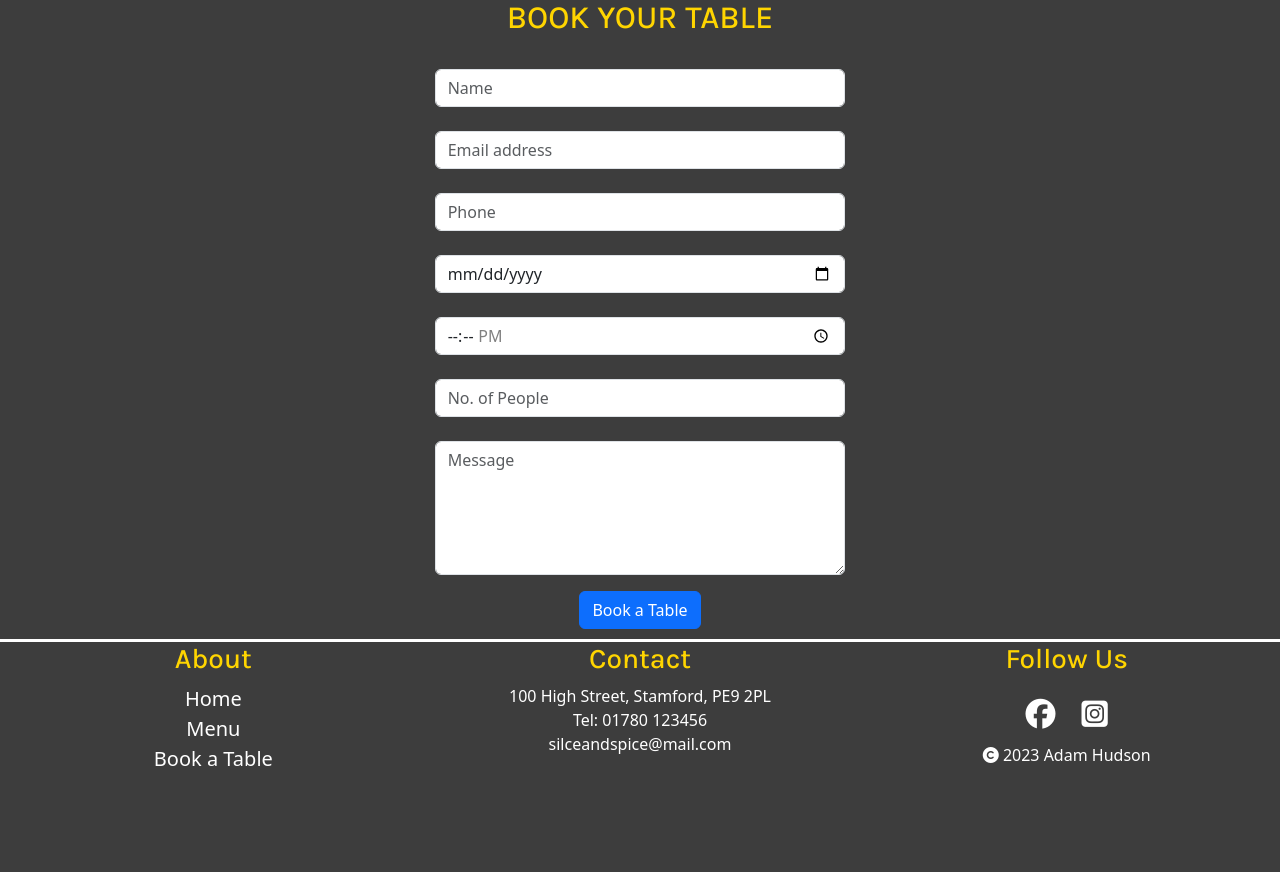
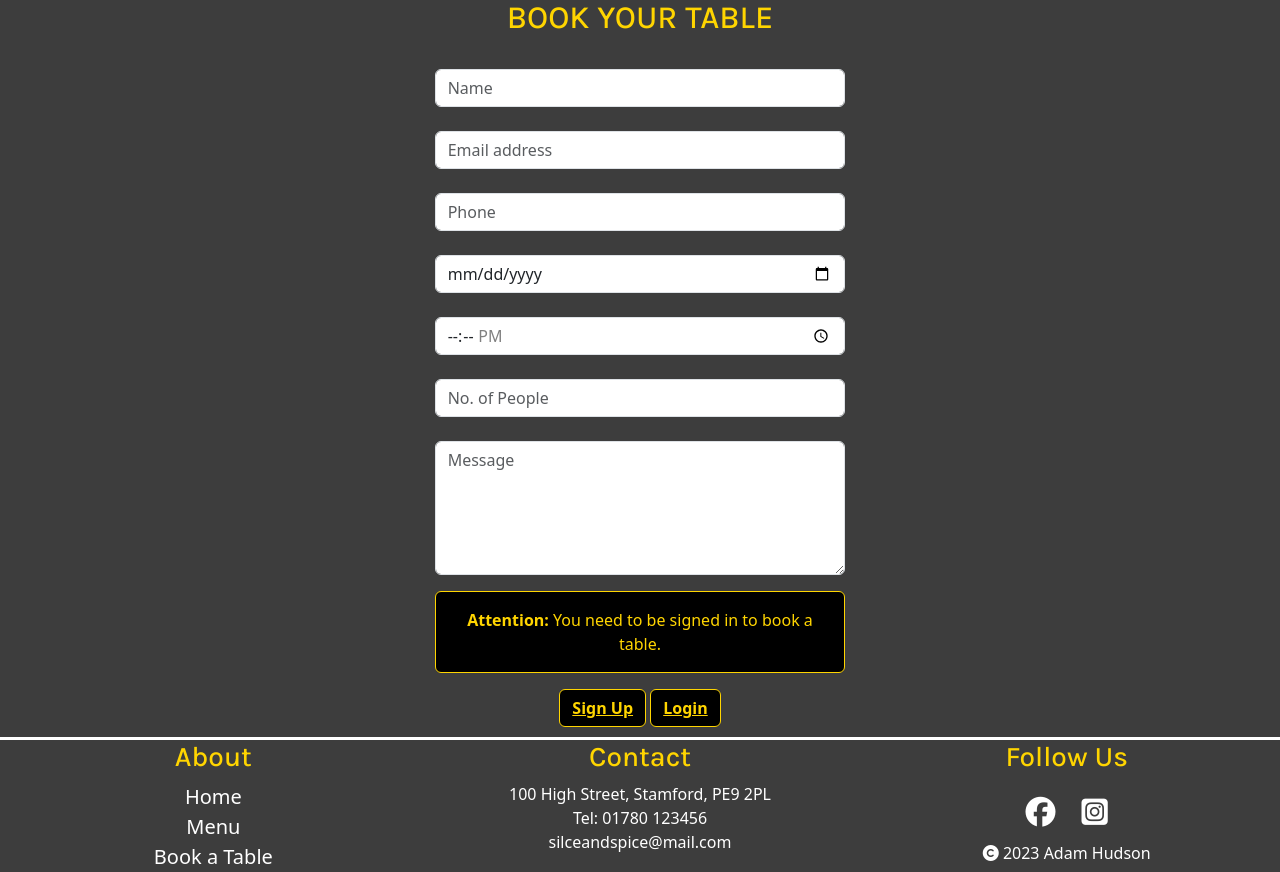
Before and after one commit to Huddy2022/slice_of_spice, a Django app: page /reservations in a window 1280 px wide. Shown: the part 401-1273 px from the top of the page. Before the commit the page ends 1167 px from the top, so only its background shows below. Run offline with Django 3.2, Linux system fonts and the light colour scheme; some libraries are stand-ins or nearby versions; grey boxes are pictures that could not be loaded.

Commit message:
add authentification to be able to book a table and add username as a welcome when signed in

```diff
--- a/booking/models.py
+++ b/booking/models.py
@@ -16,7 +16,7 @@ class Booking(models.Model):
 
 class Table(models.Model):
     number_of_people = models.IntegerField()
-    table_number = models.CharField(max_length=30)
+    table_number = models.IntegerField(unique=True)
 
     def __int__(self):
         return self.table_number
--- a/static/css/style.css
+++ b/static/css/style.css
@@ -93,6 +93,22 @@ body p,span {
     color: #ffd500;
 }
 
+.yellow-button {
+    background-color: black;
+    border-color: #ffd500;
+    color: #ffd500;
+}
+
+.yellow-button a {
+    color: #ffd500;
+}
+
+.alert-info {
+    background-color: black;
+    color: #ffd500;
+    border-color: #ffd500;
+}
+
 /* gallery */
 #gallery {
     margin-top: 150px;
--- a/templates/base.html
+++ b/templates/base.html
@@ -46,7 +46,9 @@
                         <a class="nav-link nav" href="#contact">Contact</a>
                         <a class="nav-link nav" href="/gallery">Gallery</a>
                         {% if user.is_authenticated %}
+                        <a class="nav-link nav" href="#">Welcome {{ user.username }}</a>
                         <a class="nav-link nav" href="{% url 'account_logout' %}">Logout</a>
+                        <a class="nav-link nav" href="https://8000-huddy2022-sliceofspice-724f0pui3mj.ws-eu92.gitpod.io/admin/">Admin User</a>
                         {% else %}
                         <a class="nav-link nav" href="{% url 'account_signup' %}">Sign Up</a>
                         <a class="nav-link nav" href="{% url 'account_login' %}">Login</a>
--- a/templates/reservations.html
+++ b/templates/reservations.html
@@ -17,30 +17,39 @@
                 <h2>BOOK YOUR TABLE</h2>
                 <div class="mb-3">
                     <label for="name" class="form-label"></label>
-                        <input type="text" name="name" id="name" class="form-control" placeholder="Name" data-rule="minlen:4"
-                        data-msg="Please enter at least 4 chars">
+                    <input type="text" name="name" id="name" class="form-control" placeholder="Name"
+                        data-rule="minlen:4" data-msg="Please enter at least 4 chars">
                     <label for="email" class="form-label"></label>
-                        <input type="email" name="email" id="email" class="form-control" placeholder="Email address" data-rule="email"
-                        data-msg="Please enter a valid email">
+                    <input type="email" name="email" id="email" class="form-control" placeholder="Email address"
+                        data-rule="email" data-msg="Please enter a valid email">
                     <label for="phone" class="form-label"></label>
-                        <input type="text" name="phone" id="phone" class="form-control" placeholder="Phone" data-rule="required"
-                        data-msg="This field is required">
+                    <input type="text" name="phone" id="phone" class="form-control" placeholder="Phone"
+                        data-rule="required" data-msg="This field is required">
                     <label for="date" class="form-label"></label>
-                        <input type="date" name="date" id="date" class="form-control" placeholder="Date" data-rule="required"
-                        data-msg="This field is required">
+                    <input type="date" name="date" id="date" class="form-control" placeholder="Date"
+                        data-rule="required" data-msg="This field is required">
                     <label for="time" class="form-label"></label>
-                        <input type="time" name="time" id="time" min="12:00" max="22:00" step="900" class="form-control" placeholder="Time" data-rule="required"
-                        data-msg="This field is required">
+                    <input type="time" name="time" id="time" min="12:00" max="22:00" step="900" class="form-control"
+                        placeholder="Time" data-rule="required" data-msg="This field is required">
                     <label for="people" class="form-label"></label>
-                        <input type="text" name="people" id="people" class="form-control" placeholder="No. of People" data-rule="required"
-                        data-msg="This field is required">
+                    <input type="text" name="people" id="people" class="form-control" placeholder="No. of People"
+                        data-rule="required" data-msg="This field is required">
                     <br>
                     <div class="form-label">
-                        <textarea name="message" rows="5" cols="5" class="form-control" placeholder="Message"></textarea>
+                        <textarea name="message" rows="5" cols="5" class="form-control"
+                            placeholder="Message"></textarea>
                     </div>
                 </div>
-                    <button type="submit" class="btn btn-primary">Book a Table</button>
             </form>
+            {% if user.is_authenticated %}
+            <button type="submit" class="btn yellow-button">Book a Table</button>
+            {% else %}
+            <div class="alert alert-info"><strong>Attention:  </strong>You need to be signed in to book a table.</div>
+            <button class="btn yellow-button"><a href="{% url 'account_signup' %}"><strong>Sign Up</strong></a></button>
+            <button class="btn yellow-button"><a href="{% url 'account_login' %}"><strong>Login</strong></a></button>
+            {% endif %}
+
+
         </div>
         <div class="col">
         </div>
```
Also changed, not shown: booking/migrations/0001_initial.py. Lines whose indentation alone changed are shown as unchanged.
